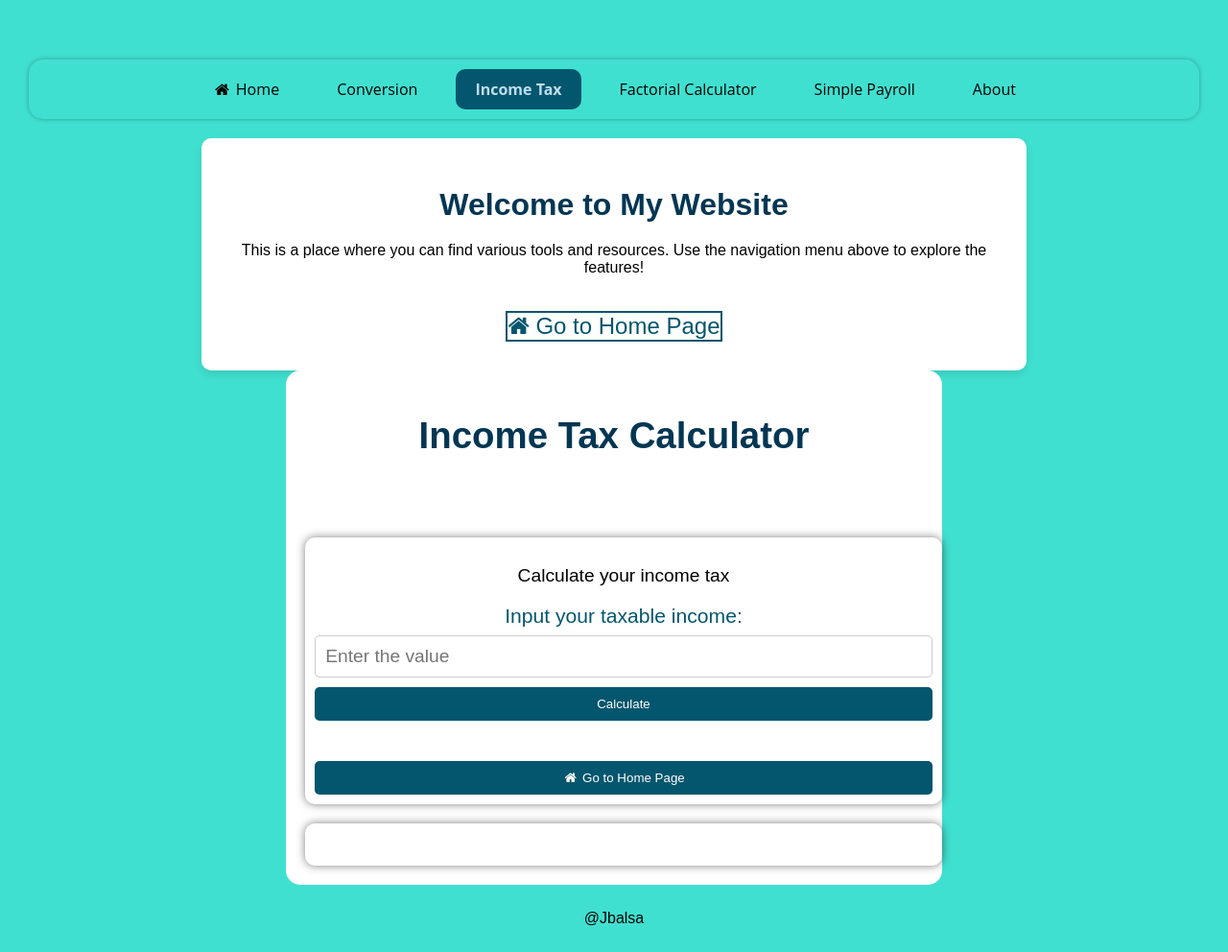
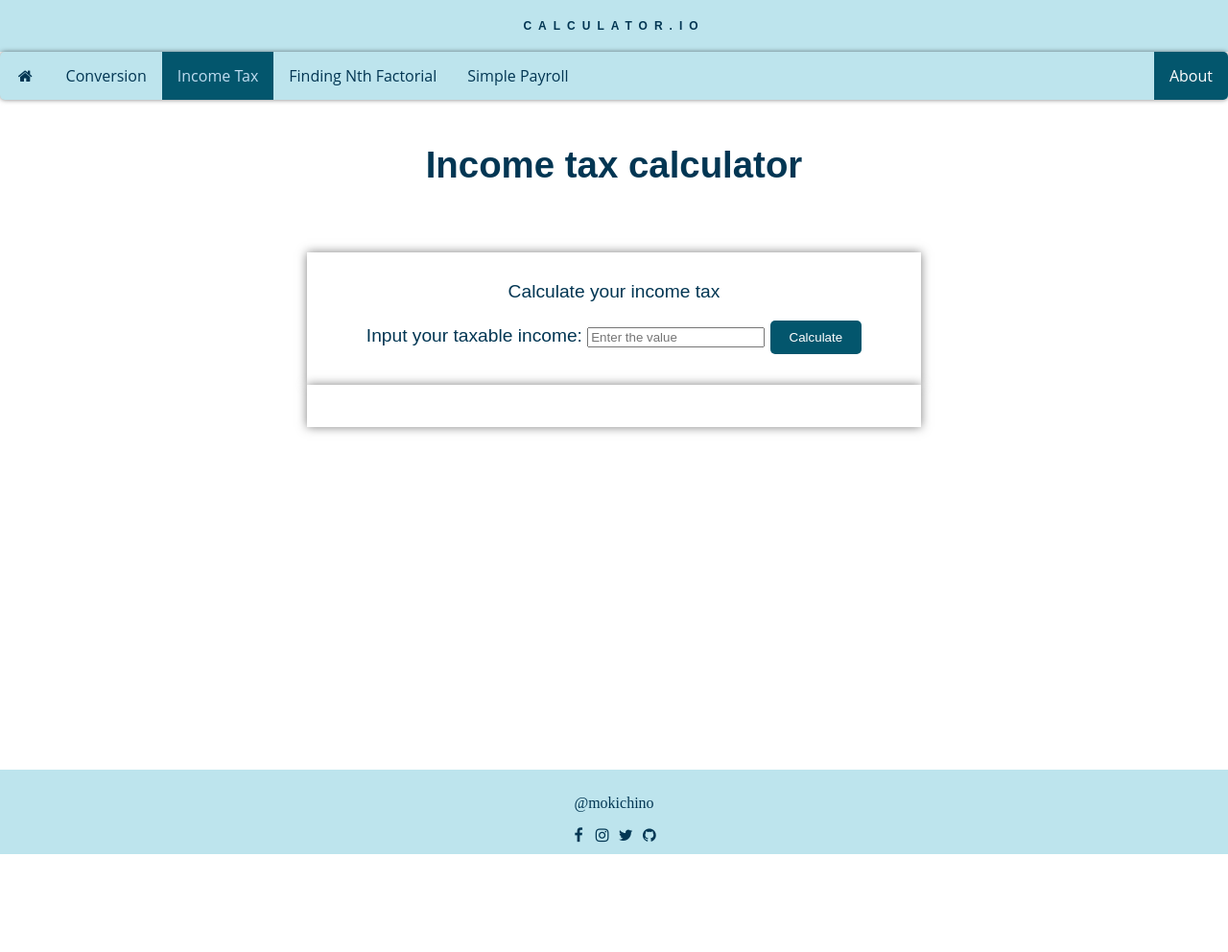
Before and after one commit to jbalsa74/CS-1130-Introduction-To-Computing, a plain HTML site: page tax.html in a window 1280 px wide. Shown: the whole page at 96% size. After the commit the page ends 890 px from the top, so only its background shows below. Drawn offline with Linux system fonts and the light colour scheme; a web font is replaced by a local one.

Commit message:
Update tax.html

```diff
--- a/tax.html
+++ b/tax.html
@@ -1,280 +1,277 @@
+<!DOCTYPE html>
+<html lang="en">
+
 <head>
   <meta charset="UTF-8" />
   <meta name="viewport" content="width=device-width, initial-scale=1.0" />
-  <title>Income Tax Calculator</title>
-  <link rel="stylesheet" href="https://fonts.googleapis.com/css2?family=Night+Pumpkin&display=swap">
-  <link rel="stylesheet" href="https://cdnjs.cloudflare.com/ajax/libs/font-awesome/4.7.0/css/font-awesome.min.css">
+
+  <title>Calculator.io</title>
   <style>
+    /* CSS styles for the layout */
     body {
       margin: 0;
       padding: 0;
-      font-family: 'Night Pumpkin', sans-serif;
-      background-color: turquoise;
-      color: black;
+      min-height: 100vh;
       display: flex;
-      justify-content: center;
-      align-items: center;
-      height: 100vh;
       flex-direction: column;
-      overflow-x: hidden;
-      min-width: 100vw;
+      height: 890px;
+      font-family: 'Montserrat', sans-serif;
     }
 
+    /* Media queries for different screen sizes */
+    @media (max-width: 600px) {
+      header,
+      main,
+      footer {
+        padding: 10px;
+      }
+    }
+
+    @media (min-width: 601px) and (max-width: 1200px) {
+      header,
+      main,
+      footer {
+        padding: 15px;
+      }
+    }
+
+    @media (min-width: 1201px) {
+      header,
+      main,
+      footer {
+        padding: 20px;
+      }
+    }
+
+    /* Header */
     .Logo {
-      background-color: turquoise;
+      background-color: #bde4ed;
       padding: 10px;
       text-align: center;
-      color: black;
-      font-family: 'Night Pumpkin', sans-serif;
-      font-size: 2.5em;
-      font-weight: bold;
+      color: #023653;
+      font-family: 'Montserrat', sans-serif;
+      font-size: .5em;
       margin: 0;
       text-transform: uppercase;
       letter-spacing: 7px;
     }
 
+    /* CSS property for navigation menu */
+    .nav_menu2 {
+      height: 50px;
+      background-color: #ffffff;
+    }
+
     .nav_menu {
-      display: flex;
-      justify-content: center;
-      gap: 20px;
-      padding: 10px;
-      background-color: turquoise;
-      box-shadow: 0 0 5px rgba(0, 0, 0, 0.3);
-      border-radius: 15px;
-      width: 100%;
-      max-width: 1200px;
-      margin-bottom: 20px;
+      overflow: hidden;
+      background-color: #bde4ed;
+      box-shadow: 0 0 5px rgba(0, 0, 0, 0.5);
+      border-radius: 5px;
     }
 
     .nav_menu a {
-      padding: 10px 20px;
+      float: left;
+      display: block;
+      color: #023653;
+      text-align: center;
+      padding: 14px 16px;
       text-decoration: none;
-      color: black;
-      text-align: center;
       font-family: "Open Sans", sans-serif;
-      border-radius: 10px;
-      transition: background-color 0.3s ease, color 0.3s ease;
     }
 
     .nav_menu a:hover {
-      background-color: rgba(255, 255, 255, 0.5);
-      color: black;
+      background-color: rgba(255, 255, 255, 0.458);
+      color: #023653;
+    }
+
+    .nav_menu a.split {
+      float: right;
+      background-color:  #03566d;
+      color: white;
+    }
+
+    .nav_menu a.split:hover {
+      background-color: rgba(255, 255, 255, 0.458);
+    }
+
+    .active {
+      background-color: #03566d;
     }
 
     .nav_menu a.active {
       color: #bfddf1;
-      font-weight: bold;
-      background-color: #03566d;
     }
 
-    .nav_menu a.split {
-      background-color: #000;
-      color: white;
-    }
 
-    .nav_menu a.split:hover {
-      background-color: rgba(255, 255, 255, 0.5);
-    }
-
-    .container {
-      width: 100%;
-      max-width: 800px;
-      padding: 30px;
-      border-radius: 10px;
-      background-color: #ffffff;
-      box-shadow: 0 4px 8px rgba(0, 0, 0, 0.1);
-      text-align: center;
-      margin: 0 10px;
-    }
-
-    h1 {
-      font-size: 2em;
-      color: #023653;
-      margin-bottom: 20px;
-    }
-
-    .form-group {
-      margin-bottom: 20px;
-    }
-
-    label {
-      font-size: 1.1em;
-      color: #03566d;
-    }
-
+    /* Main content */
     main {
       flex: 1;
       padding: 20px;
       text-align: center;
       font-size: 1.2em;
-      background-color: white;
-      color: black;
-      border-radius: 15px;
+      color:#023653;
     }
 
-    input {
-      width: 100%;
-      padding: 10px;
-      font-size: 1em;
-      border: 1px solid #ccc;
-      border-radius: 5px;
-      margin-top: 8px;
-    }
-
-    footer {
-      background-color: turquoise;
-      padding: 10px 0;
-      text-align: center;
-      color: black;
-      border-radius: 10px;
-    }
-
-    button {
-      width: 100%;
-      padding: 10px;
-    }
 
     #btn {
       background-color: #03566d;
       color: white;
-      border: none;
       padding: 10px 20px;
       border-radius: 5px;
+      border: none;
       cursor: pointer;
-      margin-top: 10px;
-      font-family: 'Night Pumpkin', sans-serif;
+      font-family: 'Montserrat', sans-serif;
     }
 
     #btn:hover {
       background-color: #023653;
     }
 
-    .result {
-      margin-top: 20px;
-      padding: 15px;
-      background-color: #f9f9f9;
-      border-radius: 8px;
-      color: #023653;
+
+
+    footer {
+      background-color: #bde4ed;
+      padding: 10px;
+      min-height: .5vh;
       text-align: center;
-      font-size: 1.2em;
-      box-shadow: 0 0 5px rgba(0, 0, 0, 0.1);
+      font-family: montserrat, san-serif;
+      color: #023653; /* Change the color of the footer text */
   }
 
+  footer i {
+    color: #023653; /* Change the color of the footer icons */
+  }
+
+
+    /* CSS styles for the calculator */
     .transparent-box {
       background-color: #ffffff;
       padding: 10px;
       width: 50%;
       margin: auto;
       text-align: center;
-      color: black;
-      border-radius: 10px;
-      margin-top: 20px;
-      width: 100%;
-      box-shadow: 0 0 10px rgba(0, 0, 0, 0.5);
+      box-shadow: 0 0 10px   rgba(0, 0, 0, 0.5);
+      /*border: 1px solid black; /* Added box outline */
     }
 
-    .home-btn {
-      display: inline-block;
-      margin-top: 20px;
-      font-size: 1.5em;
-      color: #03566d;
-      text-decoration: none;
-      background-color: #fff;
-      border: 2px solid #03566d;
-    }
+    </style>
 
-    .home-btn:hover {
-      background-color: #03566d;
-      color: white;
-    }
-
-    #home-icon {
-      background-color: #03566d;
-      color: white;
-      padding: 10px 20px;
-      border-radius: 5px;
-      border: none;
-      cursor: pointer;
-      font-family: 'Night Pumpkin', sans-serif;
-      margin-top: 20px;
-    }
-
-    #home-icon:hover {
-      background-color: #023653;
-    }
-  </style>
   </head>
-
   <body>
 
-  <div class="Logo">Welcome to My Website</div>
-  <header>
-    <div class="Logo"><h2>WELCOME TO MY WEBSITE</h2></div>
-  </header>
+
+    <div class="Logo"><h2>Calculator.io</h2></div>
+    <link rel="stylesheet" href="https://cdnjs.cloudflare.com/ajax/libs/font-awesome/4.7.0/css/font-awesome.min.css">
 
     <div class="nav_menu">
-    <a href="index.html"><i class="fa fa-fw fa-home" style="color: black;"></i> Home</a>
+        <a href="index.html"><i class="fa fa-fw fa-home"></i></a>
         <a href="conversion.html">Conversion</a>
-    <a href="tax.html" class="active">Income Tax</a>
-    <a href="factorial.html">Factorial Calculator</a>
+        <a class="active" href="tax.html">Income Tax</a>
+        <a href="factorial.html">Finding Nth Factorial</a>
         <a href="payroll.html">Simple Payroll</a>
-    <a href="about.html">About</a>
+        <a href="about.html" class="split">About</a>
     </div>
 
-  <div class="container">
-    <h1>Welcome to My Website</h1>
-    <p>This is a place where you can find various tools and resources. Use the navigation menu above to explore the features!</p>
-    <a href="index.html" class="home-btn">
-      <i class="fa fa-home"></i> Go to Home Page
-    </a>
+
+    <main>
+        <h1>Income tax calculator</h1>
+        <br><br>
+        <div class="transparent-box">
+
+            <p>Calculate your income tax</p>
+
+            <label class="lab" for="taxs">Input your taxable income: </label>
+            <input class="ent" type="text" id="taxs" placeholder="Enter the value">
+            <button id="btn" onclick="calc()">Calculate</button>
+            <br><br>
+          </div> <!-- Add closing tag for the inner div -->
+
+          <div class="transparent-box">
+            <h2 id="result"></h2> <!-- Correct closing tag for the h2 element -->
           </div>
 
-  <main>
-    <h1>Income Tax Calculator</h1>
-    <br><br>
-    <div class="transparent-box">
-      <p>Calculate your income tax</p>
-      <label for="taxs">Input your taxable income: </label>
-      <input type="text" id="taxs" placeholder="Enter the value">
-      <button id="btn" onclick="calc()">Calculate</button>
-      <br><br>
-      <button id="home-icon" onclick="window.location.href='index.html'">
-        <i class="fa fa-fw fa-home"></i> Go to Home Page
-      </button>
-    </div>
-    <div class="transparent-box">
-      <h2 id="result"></h2>
-    </div>
     </main>
 
     <footer>
-    <p>@Jbalsa</p>
+      <p>@mokichino</p>
+      <i class="fa fa-fw fa-facebook"></i>
+      <i class="fa fa-fw fa-instagram"></i>
+      <i class="fa fa-fw fa-twitter"></i>
+      <i class="fa fa-fw fa-github"></i>
     </footer>
+  </body>
+
 
   <script>
+
+    let lastScrollTop = 0;
+
+    window.addEventListener('scroll', function () {
+      const st = window.pageYOffset || document.documentElement.scrollTop;
+
+      if (st > lastScrollTop) {
+        // Scroll down, hide header with ease-in animation
+        document.querySelector('.Logo').classList.add('hide-header');
+        document.querySelector('.nav_menu').style.transform = 'translateY(-100%)';
+        document.querySelector('.nav_menu2').style.transform = 'translateY(-100%)';
+        document.querySelector('.Logo').style.transition = 'transform 0.8s ease-in';
+        document.querySelector('.nav_menu').style.transition = 'transform 0.8s ease-in';
+        document.querySelector('.nav_menu2').style.transition = 'transform 0.8s ease-in';
+      } else {
+        // Scroll up, show header with ease-in animation
+        document.querySelector('.Logo').classList.remove('hide-header');
+        document.querySelector('.nav_menu').style.transform = 'translateY(0)';
+        document.querySelector('.nav_menu2').style.transform = 'translateY(0)';
+        document.querySelector('.Logo').style.transition = 'transform 0.8s ease-out';
+        document.querySelector('.nav_menu').style.transition = 'transform 0.8s ease-out';
+        document.querySelector('.nav_menu2').style.transition = 'transform 0.8s ease-out';
+      }
+
+      lastScrollTop = st;
+    });
+
+
     function calc() {
+        var rate;
         var tax = parseFloat(document.getElementById("taxs").value);
+
+        console.log("1. Passed here.");
+
         if (isNaN(tax)) {
             alert("Please enter a valid number for taxable income.");
             return;
         }
-      var result;
+
         if (tax <= 250000) {
-        result = 0;
-      } else if (tax <= 400000) {
-        result = 0.20 * (tax - 250000);
-      } else if (tax <= 800000) {
-        result = 30000 + 0.25 * (tax - 400000);
-      } else if (tax <= 2000000) {
-        result = 130000 + 0.30 * (tax - 800000);
-      } else if (tax <= 8000000) {
-        result = 490000 + 0.32 * (tax - 2000000);
-      } else {
-        result = 2410000 + 0.35 * (tax - 8000000);
+            document.getElementById("result").innerHTML = "Your Income tax is: 0.00";
         }
+        else if (tax <= 400000){
+            result = 0 + 0.20 * (tax - 250000);
+            document.getElementById("result").innerHTML = "Your Income Tax: " + result.toFixed(2);
+        }
+        else if (tax <= 800000){
+            rate = 0.25 * (tax - 400000);
+            result = 30000 + rate;
             document.getElementById("result").innerHTML = "Your Income tax is: " + result.toFixed(2);
+        }
+        else if (tax <= 2000000){
+            rate = 0.30 * (tax - 800000);
+            result = 130000 + rate;
+            document.getElementById("result").innerHTML = "Your Income tax is: " + result.toFixed(2);
+        }
+        else if (tax <= 8000000){
+            rate = 0.32 * (tax - 2000000);
+            result = 490000 + rate
+            document.getElementById("result").innerHTML = "Your Income tax is: " + result.toFixed(2);
+        }
+        else{
+            rate = 0.35 * (tax - 8000000);
+            result = 2410000 + rate
+            document.getElementById("result").innerHTML = "Your Income tax is: " + result.toFixed(2);
+        }
+
+
     }
 </script>
 
-</body>
   </html>
```
Lines whose indentation alone changed are shown as unchanged.
